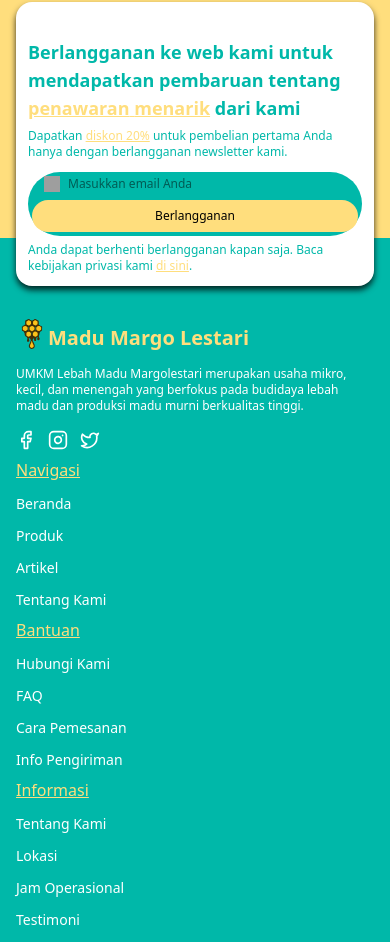
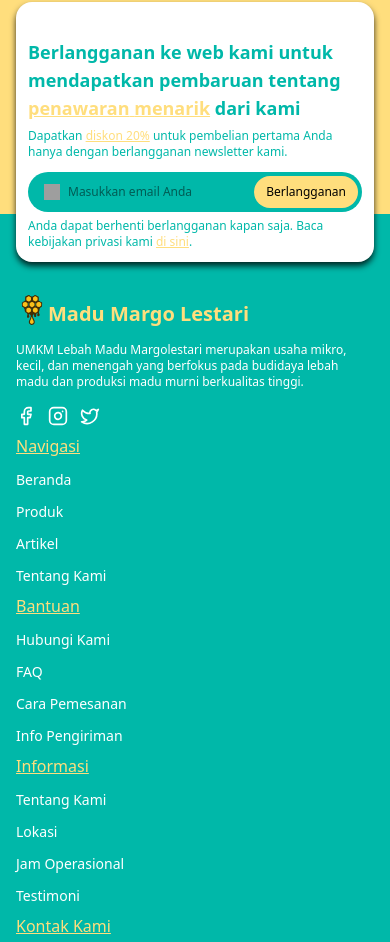
Before and after one commit to MarioSitepu/madu-margolestari-next, a React (Vite) app in the folder madu/: page / in a window 390 px wide. Shown: the part 5738-6680 px from the top of the page. Built offline with nearby package versions, Linux system fonts and the light colour scheme; grey boxes are pictures that could not be loaded.

Commit message:
feat: footerfix2

```diff
--- a/madu/src/components/Footer.tsx
+++ b/madu/src/components/Footer.tsx
@@ -1,6 +1,14 @@
 import { useState, type FormEvent } from "react";
 import { Link } from "react-router-dom";
-import { MapPin, Phone, Mail, Clock, Facebook, Instagram, Twitter } from "lucide-react";
+import {
+  MapPin,
+  Phone,
+  Mail,
+  Clock,
+  Facebook,
+  Instagram,
+  Twitter,
+} from "lucide-react";
 import honeyLogo from "@/assets/1.svg";
 import honeycomb from "@/assets/2.png";
 
@@ -20,7 +28,7 @@ export function Footer() {
           {/* White container with subscription form */}
           <div className="bg-white rounded-2xl max-w-6xl mx-auto -mb-12 sm:-mb-16 md:-mb-20 lg:-mb-24 xl:-mb-28 p-3 sm:p-5 md:p-6 lg:p-8 relative shadow-[0_4px_6px_rgba(0,0,0,0.8)] min-h-[180px] sm:min-h-[240px] md:min-h-[280px]">
             {/* Honeycomb image */}
-            <div className="absolute -top-4 sm:-top-6 md:-top-8 lg:-top-10 xl:-top-12 left-0 md:-left-6 w-28 sm:w-40 md:w-56 lg:w-80 xl:w-96 hidden sm:block">
+            <div className="absolute -top-4 sm:-top-6 md:-top-8 lg:-top-10 xl:-top-12 left-0 md:-left-6 w-28 sm:w-40 md:w-56 lg:w-80 xl:w-96 hidden md:block">
               <img
                 src={honeycomb}
                 alt="Honeycomb with honey"
@@ -55,8 +63,8 @@ export function Footer() {
                   newsletter kami.
                 </p>
                 <form onSubmit={handleSubscribe} className="relative">
-                  <div className="bg-[#00b8a9] rounded-full p-1 flex flex-col sm:flex-row items-stretch sm:items-center max-w-full sm:max-w-lg md:max-w-120 mt-3 sm:mt-4 md:mt-5 mb-1.5 sm:mb-2 md:mb-2.5">
-                    <div className="flex items-center flex-1 pl-3 sm:pl-4 mb-2 sm:mb-0">
+                  <div className="bg-[#00b8a9] rounded-full p-1 flex flex-row items-center sm:items-center max-w-full sm:max-w-lg md:max-w-120 mt-3 sm:mt-4 md:mt-5 mb-1.5 sm:mb-2 md:mb-2.5">
+                    <div className="flex items-center flex-1 pl-3 sm:pl-4">
                       <img
                         src="https://uploadthingy.s3.us-west-1.amazonaws.com/1Zxs7CjJ4YZ6xotFV6yEXr/3607decd973daa13410de1b04b7029e9e99f9fd5.svg"
                         alt=""
@@ -73,7 +81,17 @@ export function Footer() {
                     </div>
                     <button
                       type="submit"
-                      className="bg-[#ffde7d] text-black font-medium text-xs sm:text-sm py-2 px-3 sm:px-4 md:px-3 sm:mr-3 rounded-full hover:bg-[#f5c869] transition whitespace-nowrap"
+                      className="
+                      bg-[#ffde7d] text-black font-medium
+                      text-xs sm:text-sm
+                      py-2 px-3
+                      sm:px-4
+                      md:px-3
+                      sm:mr-3 rounded-full
+                      hover:bg-[#f5c869]
+                      transition whitespace-nowrap
+                      flex-shrink-0
+                      "
                     >
                       Berlangganan
                     </button>
@@ -236,18 +254,25 @@ export function Footer() {
                 <li className="flex items-start gap-2">
                   <MapPin className="w-4 h-4 mt-0.5 shrink-0" />
                   <span className="break-all">
-                    Margo Lestari, Kec. Jati Agung, Kabupaten Lampung Selatan, Lampung 35365
+                    Margo Lestari, Kec. Jati Agung, Kabupaten Lampung Selatan,
+                    Lampung 35365
                   </span>
                 </li>
                 <li className="flex items-center gap-2">
                   <Phone className="w-4 h-4 shrink-0" />
-                  <a href="tel:+6281234567890" className="hover:underline break-all">
+                  <a
+                    href="tel:+6281234567890"
+                    className="hover:underline break-all"
+                  >
                     +62 812-3456-7890
                   </a>
                 </li>
                 <li className="flex items-center gap-2">
                   <Mail className="w-4 h-4 shrink-0" />
-                  <a href="mailto:info@lebahmadu.co.id" className="hover:underline break-all">
+                  <a
+                    href="mailto:info@lebahmadu.co.id"
+                    className="hover:underline break-all"
+                  >
                     info@lebahmadu.co.id
                   </a>
                 </li>
@@ -266,14 +291,21 @@ export function Footer() {
           <div className="flex flex-col md:flex-row md:justify-between items-center gap-4 text-xs sm:text-sm">
             <div className="flex items-center">
               <span className="text-center sm:text-left">
-                © {new Date().getFullYear()} Madu Margo Lestari. All rights reserved.
+                © {new Date().getFullYear()} Madu Margo Lestari. All rights
+                reserved.
               </span>
             </div>
             <div className="flex flex-wrap justify-center gap-4 sm:gap-8 md:gap-16">
-              <a href="#kebijakan-privasi" className="hover:underline whitespace-nowrap">
+              <a
+                href="#kebijakan-privasi"
+                className="hover:underline whitespace-nowrap"
+              >
                 Kebijakan Privasi
               </a>
-              <a href="#syarat-ketentuan" className="hover:underline whitespace-nowrap">
+              <a
+                href="#syarat-ketentuan"
+                className="hover:underline whitespace-nowrap"
+              >
                 Syarat & Ketentuan
               </a>
               <a href="#legal" className="hover:underline whitespace-nowrap">
```
Also changed, not shown: 1 other file (tests, documents, lock files or other folders).
